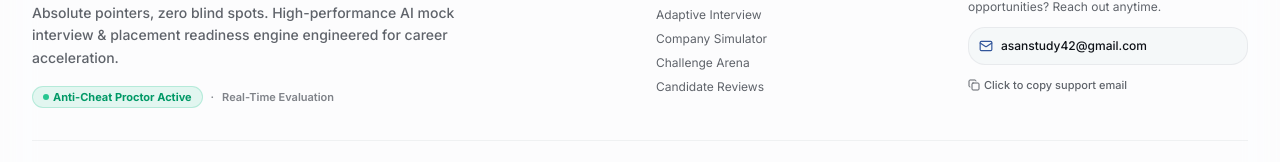
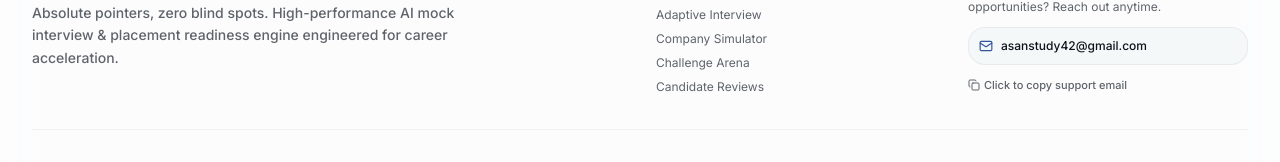
Before and after one commit to SheikhAsiyaNoor/AI-Powered-Mock-Interview, a Next.js app in the folder client/: page /reset-password in a window 1280 px wide. Shown: the part 895-1057 px from the top of the page. Built offline with nearby package versions, Linux system fonts and the light colour scheme; no server answers.

Commit message:
fix: modernize footer

```diff
--- a/client/components/Footer.tsx
+++ b/client/components/Footer.tsx
@@ -28,15 +28,8 @@ export default function Footer() {
                         <p className="text-xs sm:text-sm text-muted-foreground font-medium max-w-md leading-relaxed">
                             Absolute pointers, zero blind spots. High-performance AI mock interview & placement readiness engine engineered for career acceleration.
                         </p>
-                        <div className="pt-1 flex items-center gap-2 text-[11px] text-muted-foreground/80 font-semibold">
-                            <span className="inline-flex items-center gap-1 px-2.5 py-0.5 rounded-full bg-emerald-500/10 text-emerald-600 dark:text-emerald-400 border border-emerald-500/20 font-bold">
-                                <span className="w-1.5 h-1.5 rounded-full bg-emerald-500 animate-pulse" />
-                                Anti-Cheat Proctor Active
-                            </span>
-                            <span>·</span>
-                            <span>Real-Time Evaluation</span>
-                        </div>
                     </div>
+
 
                     {/* Column 2: Navigation Links */}
                     <div className="space-y-3">
```
